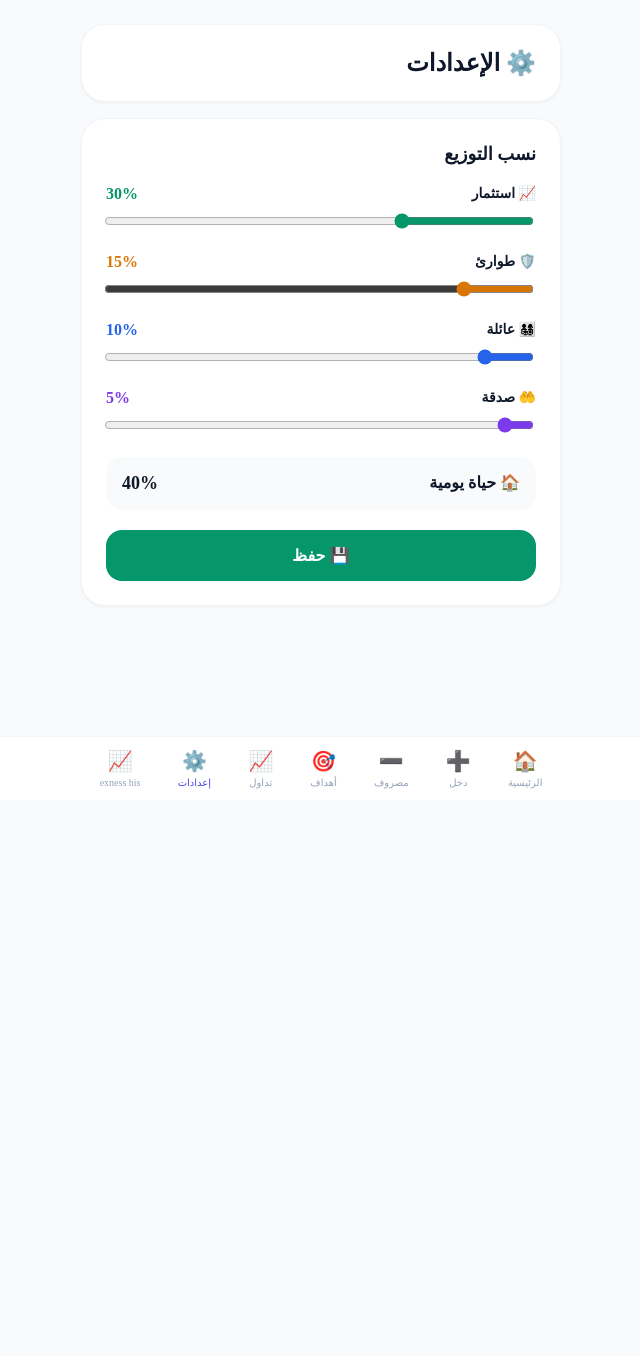
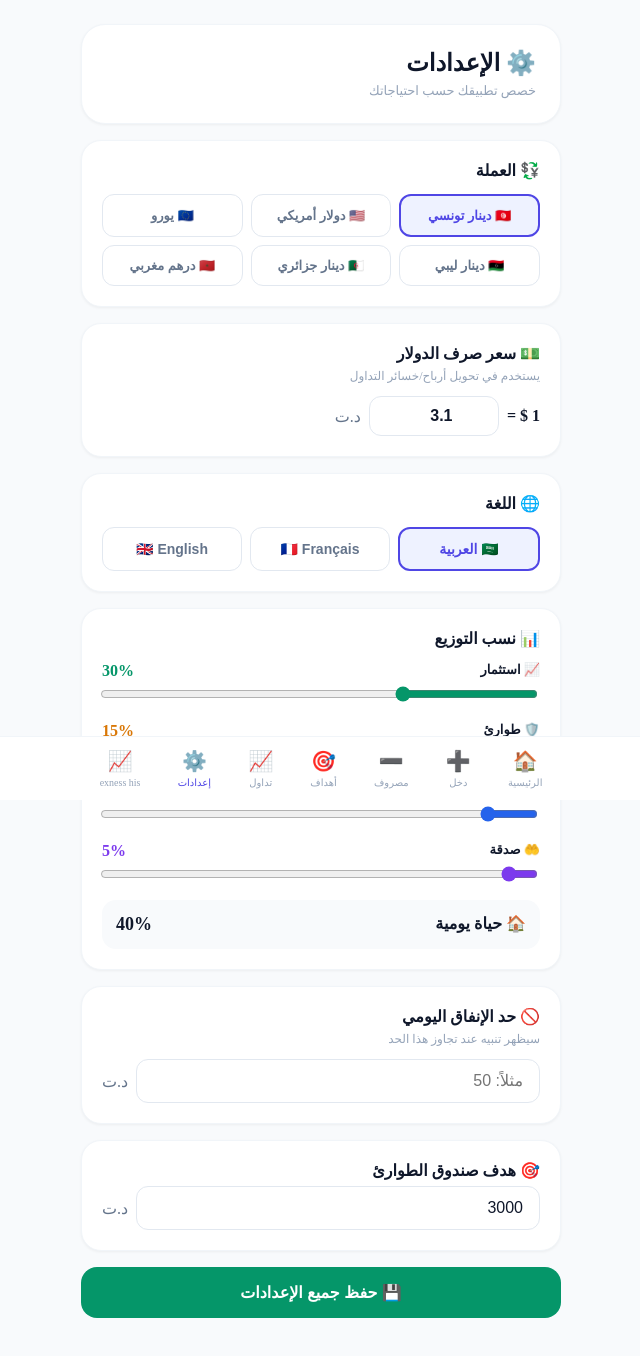
Before and after one commit to azizos1/mizan, a Next.js app: page /settings in a window 1280 px wide. Shown: the top 1356 px of the page, without its empty margins (319-959 px from the left). Before the commit the page ends 800 px from the top, so only its background shows below. Built offline with nearby package versions, Linux system fonts and the light colour scheme; no server answers; the database is empty; sample sign-in values are in the browser's storage.

Commit message:
add full settings page

```diff
--- a/src/app/(app)/settings/page.tsx
+++ b/src/app/(app)/settings/page.tsx
@@ -1,21 +1,38 @@
+// src/app/(app)/settings/page.tsx
 "use client";
 
 import { useState, useEffect } from "react";
 
 export default function SettingsPage() {
+  // نسب التوزيع
   const [investment, setInvestment] = useState(30);
   const [emergency, setEmergency] = useState(15);
   const [family, setFamily] = useState(10);
   const [charity, setCharity] = useState(5);
+
+  // العملة
+  const [currency, setCurrency] = useState("TND");
+  const [currencySymbol, setCurrencySymbol] = useState("د.ت");
+
+  // سعر صرف الدولار
+  const [usdRate, setUsdRate] = useState("3.1");
+
+  // اللغة
+  const [language, setLanguage] = useState("ar");
+
+  // حدود الإنفاق اليومي
+  const [dailyLimit, setDailyLimit] = useState("");
+
+  // هدف الطوارئ
+  const [emergencyGoal, setEmergencyGoal] = useState("3000");
+
   const [loading, setLoading] = useState(false);
   const [error, setError] = useState("");
   const [success, setSuccess] = useState("");
 
-  const life = 100 - (investment + emergency + family + charity);
-  const isValid = life >= 0;
-
   useEffect(() => {
-    async function fetchRules() {
+    async function fetchSettings() {
+      try {
         const res = await fetch("/api/settings/rules");
         const data = await res.json();
         if (data.rules) {
@@ -24,29 +41,114 @@ export default function SettingsPage() {
           setFamily(parseFloat(data.rules.familyPct));
           setCharity(parseFloat(data.rules.charityPct));
         }
+      } catch (err) {}
+
+      // تحميل الإعدادات المحفوظة محلياً
+      const saved = localStorage.getItem("mizan_settings");
+      if (saved) {
+        const s = JSON.parse(saved);
+        if (s.currency) setCurrency(s.currency);
+        if (s.currencySymbol) setCurrencySymbol(s.currencySymbol);
+        if (s.usdRate) setUsdRate(s.usdRate);
+        if (s.language) setLanguage(s.language);
+        if (s.dailyLimit) setDailyLimit(s.dailyLimit);
+        if (s.emergencyGoal) setEmergencyGoal(s.emergencyGoal);
       }
-    fetchRules();
+    }
+    fetchSettings();
   }, []);
+
+  const life = 100 - (investment + emergency + family + charity);
+  const isValid = life >= 0;
 
   async function handleSave() {
     setLoading(true); setError(""); setSuccess("");
     if (!isValid) { setError("مجموع النسب يتجاوز 100%"); setLoading(false); return; }
+
     try {
-      const res = await fetch("/api/settings/rules", { method: "PUT", headers: { "Content-Type": "application/json" }, body: JSON.stringify({ investment, emergency, family, charity }) });
-      const data = await res.json();
-      if (!res.ok) setError(data.error); else setSuccess("تم الحفظ بنجاح");
-    } catch { setError("خطأ"); } finally { setLoading(false); }
+      // حفظ نسب التوزيع في السيرفر
+      const res = await fetch("/api/settings/rules", {
+        method: "PUT",
+        headers: { "Content-Type": "application/json" },
+        body: JSON.stringify({ investment, emergency, family, charity }),
+      });
+      if (!res.ok) { setError("خطأ في حفظ النسب"); setLoading(false); return; }
+    } catch { setError("خطأ"); setLoading(false); return; }
+
+    // حفظ باقي الإعدادات محلياً
+    const settings = { currency, currencySymbol, usdRate, language, dailyLimit, emergencyGoal };
+    localStorage.setItem("mizan_settings", JSON.stringify(settings));
+
+    setSuccess("تم حفظ جميع الإعدادات بنجاح");
+    setLoading(false);
   }
+
+  const currencies = [
+    { value: "TND", symbol: "د.ت", label: "🇹🇳 دينار تونسي" },
+    { value: "USD", symbol: "$", label: "🇺🇸 دولار أمريكي" },
+    { value: "EUR", symbol: "€", label: "🇪🇺 يورو" },
+    { value: "LYD", symbol: "ل.د", label: "🇱🇾 دينار ليبي" },
+    { value: "DZD", symbol: "د.ج", label: "🇩🇿 دينار جزائري" },
+    { value: "MAD", symbol: "د.م", label: "🇲🇦 درهم مغربي" },
+  ];
+
+  const languages = [
+    { value: "ar", label: "🇸🇦 العربية" },
+    { value: "fr", label: "🇫🇷 Français" },
+    { value: "en", label: "🇬🇧 English" },
+  ];
 
   return (
     <div style={{ display: "flex", flexDirection: "column", gap: "16px" }}>
+
+      {/* Header */}
       <div style={{ backgroundColor: "white", borderRadius: "24px", padding: "24px", boxShadow: "0 1px 3px rgba(0,0,0,0.05)", border: "1px solid #f1f5f9" }}>
         <h1 style={{ color: "#0f172a", fontSize: "24px", fontWeight: 800, margin: 0 }}>⚙️ الإعدادات</h1>
+        <p style={{ color: "#94a3b8", fontSize: "13px", margin: "6px 0 0 0" }}>خصص تطبيقك حسب احتياجاتك</p>
       </div>
 
-      <div style={{ backgroundColor: "white", borderRadius: "24px", padding: "24px", boxShadow: "0 1px 3px rgba(0,0,0,0.05)", border: "1px solid #f1f5f9", display: "flex", flexDirection: "column", gap: "20px" }}>
-        <h2 style={{ color: "#0f172a", fontSize: "18px", fontWeight: 700, margin: 0 }}>نسب التوزيع</h2>
+      {/* العملة */}
+      <div style={{ backgroundColor: "white", borderRadius: "20px", padding: "20px", boxShadow: "0 1px 3px rgba(0,0,0,0.05)", border: "1px solid #f1f5f9" }}>
+        <h2 style={{ color: "#0f172a", fontSize: "16px", fontWeight: 700, margin: "0 0 14px 0" }}>💱 العملة</h2>
+        <div style={{ display: "grid", gridTemplateColumns: "1fr 1fr 1fr", gap: "8px" }}>
+          {currencies.map((c) => (
+            <button key={c.value} onClick={() => { setCurrency(c.value); setCurrencySymbol(c.symbol); }}
+              style={{ padding: "12px", borderRadius: "12px", border: currency === c.value ? "2px solid #4f46e5" : "1px solid #e2e8f0", backgroundColor: currency === c.value ? "#eef2ff" : "white", color: currency === c.value ? "#4f46e5" : "#64748b", fontSize: "13px", fontWeight: 600, cursor: "pointer" }}>
+              {c.label}
+            </button>
+          ))}
+        </div>
+      </div>
 
+      {/* سعر صرف الدولار */}
+      <div style={{ backgroundColor: "white", borderRadius: "20px", padding: "20px", boxShadow: "0 1px 3px rgba(0,0,0,0.05)", border: "1px solid #f1f5f9" }}>
+        <h2 style={{ color: "#0f172a", fontSize: "16px", fontWeight: 700, margin: "0 0 6px 0" }}>💵 سعر صرف الدولار</h2>
+        <p style={{ color: "#94a3b8", fontSize: "12px", margin: "0 0 12px 0" }}>يستخدم في تحويل أرباح/خسائر التداول</p>
+        <div style={{ display: "flex", alignItems: "center", gap: "8px" }}>
+          <span style={{ color: "#0f172a", fontWeight: 700 }}>1 $ =</span>
+          <input type="number" step="0.01" value={usdRate} onChange={(e) => setUsdRate(e.target.value)}
+            style={{ width: "100px", border: "1px solid #e2e8f0", borderRadius: "12px", padding: "10px 14px", fontSize: "16px", fontWeight: 700, color: "#0f172a", outline: "none", textAlign: "center" }} />
+          <span style={{ color: "#64748b" }}>{currencySymbol}</span>
+        </div>
+      </div>
+
+      {/* اللغة */}
+      <div style={{ backgroundColor: "white", borderRadius: "20px", padding: "20px", boxShadow: "0 1px 3px rgba(0,0,0,0.05)", border: "1px solid #f1f5f9" }}>
+        <h2 style={{ color: "#0f172a", fontSize: "16px", fontWeight: 700, margin: "0 0 14px 0" }}>🌐 اللغة</h2>
+        <div style={{ display: "flex", gap: "8px" }}>
+          {languages.map((l) => (
+            <button key={l.value} onClick={() => setLanguage(l.value)}
+              style={{ flex: 1, padding: "12px", borderRadius: "12px", border: language === l.value ? "2px solid #4f46e5" : "1px solid #e2e8f0", backgroundColor: language === l.value ? "#eef2ff" : "white", color: language === l.value ? "#4f46e5" : "#64748b", fontSize: "14px", fontWeight: 600, cursor: "pointer" }}>
+              {l.label}
+            </button>
+          ))}
+        </div>
+      </div>
+
+      {/* نسب التوزيع */}
+      <div style={{ backgroundColor: "white", borderRadius: "20px", padding: "20px", boxShadow: "0 1px 3px rgba(0,0,0,0.05)", border: "1px solid #f1f5f9" }}>
+        <h2 style={{ color: "#0f172a", fontSize: "16px", fontWeight: 700, margin: "0 0 14px 0" }}>📊 نسب التوزيع</h2>
+        <div style={{ display: "flex", flexDirection: "column", gap: "16px" }}>
           {[
             { label: "📈 استثمار", value: investment, set: setInvestment, color: "#059669" },
             { label: "🛡️ طوارئ", value: emergency, set: setEmergency, color: "#d97706" },
@@ -54,30 +156,52 @@ export default function SettingsPage() {
             { label: "🤲 صدقة", value: charity, set: setCharity, color: "#7c3aed" },
           ].map((item) => (
             <div key={item.label}>
-            <div style={{ display: "flex", justifyContent: "space-between", marginBottom: "8px" }}>
-              <span style={{ color: "#0f172a", fontSize: "14px", fontWeight: 600 }}>{item.label}</span>
+              <div style={{ display: "flex", justifyContent: "space-between", marginBottom: "4px" }}>
+                <span style={{ color: "#0f172a", fontSize: "13px", fontWeight: 600 }}>{item.label}</span>
                 <span style={{ color: item.color, fontSize: "16px", fontWeight: 800 }}>{item.value}%</span>
               </div>
               <input type="range" min="0" max="100" value={item.value} onChange={(e) => item.set(parseInt(e.target.value))}
                 style={{ width: "100%", accentColor: item.color }} />
             </div>
           ))}
-
-        <div style={{ backgroundColor: "#f8fafc", borderRadius: "16px", padding: "16px", display: "flex", justifyContent: "space-between" }}>
+        </div>
+        <div style={{ backgroundColor: "#f8fafc", borderRadius: "14px", padding: "14px", display: "flex", justifyContent: "space-between", marginTop: "14px" }}>
           <span style={{ color: "#0f172a", fontWeight: 600 }}>🏠 حياة يومية</span>
           <span style={{ color: life < 0 ? "#dc2626" : "#0f172a", fontSize: "18px", fontWeight: 800 }}>{life}%</span>
         </div>
+      </div>
 
-        {error && <p style={{ color: "#dc2626", fontSize: "13px", margin: 0 }}>{error}</p>}
-        {success && <p style={{ color: "#059669", fontSize: "13px", margin: 0 }}>{success}</p>}
+      {/* حدود الإنفاق */}
+      <div style={{ backgroundColor: "white", borderRadius: "20px", padding: "20px", boxShadow: "0 1px 3px rgba(0,0,0,0.05)", border: "1px solid #f1f5f9" }}>
+        <h2 style={{ color: "#0f172a", fontSize: "16px", fontWeight: 700, margin: "0 0 6px 0" }}>🚫 حد الإنفاق اليومي</h2>
+        <p style={{ color: "#94a3b8", fontSize: "12px", margin: "0 0 12px 0" }}>سيظهر تنبيه عند تجاوز هذا الحد</p>
+        <div style={{ display: "flex", alignItems: "center", gap: "8px" }}>
+          <input type="number" value={dailyLimit} onChange={(e) => setDailyLimit(e.target.value)}
+            style={{ flex: 1, border: "1px solid #e2e8f0", borderRadius: "12px", padding: "12px 16px", fontSize: "16px", color: "#0f172a", outline: "none" }}
+            placeholder="مثلاً: 50" />
+          <span style={{ color: "#64748b" }}>{currencySymbol}</span>
+        </div>
+      </div>
 
-        <button onClick={handleSave} disabled={loading || !isValid} style={{
-          padding: "16px", backgroundColor: loading || !isValid ? "#94a3b8" : "#059669", color: "white",
-          border: "none", borderRadius: "16px", fontSize: "16px", fontWeight: 700, cursor: loading || !isValid ? "not-allowed" : "pointer"
-        }}>
-          {loading ? "⏳" : "💾 حفظ"}
+      {/* هدف الطوارئ */}
+      <div style={{ backgroundColor: "white", borderRadius: "20px", padding: "20px", boxShadow: "0 1px 3px rgba(0,0,0,0.05)", border: "1px solid #f1f5f9" }}>
+        <h2 style={{ color: "#0f172a", fontSize: "16px", fontWeight: 700, margin: "0 0 6px 0" }}>🎯 هدف صندوق الطوارئ</h2>
+        <div style={{ display: "flex", alignItems: "center", gap: "8px" }}>
+          <input type="number" value={emergencyGoal} onChange={(e) => setEmergencyGoal(e.target.value)}
+            style={{ flex: 1, border: "1px solid #e2e8f0", borderRadius: "12px", padding: "12px 16px", fontSize: "16px", color: "#0f172a", outline: "none" }}
+            placeholder="3000" />
+          <span style={{ color: "#64748b" }}>{currencySymbol}</span>
+        </div>
+      </div>
+
+      {error && <div style={{ backgroundColor: "#fef2f2", borderRadius: "14px", padding: "14px", textAlign: "center", color: "#dc2626", fontSize: "13px" }}>{error}</div>}
+      {success && <div style={{ backgroundColor: "#ecfdf5", borderRadius: "14px", padding: "14px", textAlign: "center", color: "#059669", fontSize: "13px" }}>{success}</div>}
+
+      <button onClick={handleSave} disabled={loading || !isValid}
+        style={{ padding: "16px", backgroundColor: loading || !isValid ? "#94a3b8" : "#059669", color: "white", border: "none", borderRadius: "16px", fontSize: "16px", fontWeight: 700, cursor: "pointer" }}>
+        {loading ? "⏳ جاري الحفظ..." : "💾 حفظ جميع الإعدادات"}
       </button>
-      </div>
+
     </div>
   );
 }
```
Lines whose indentation alone changed are shown as unchanged.
